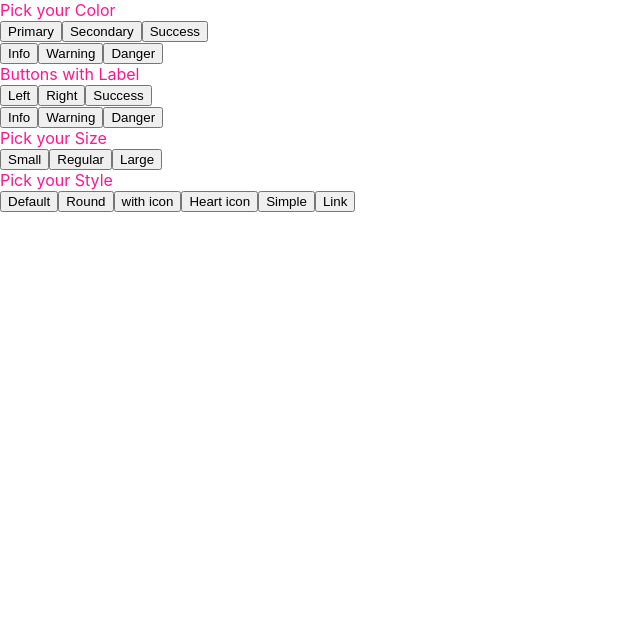
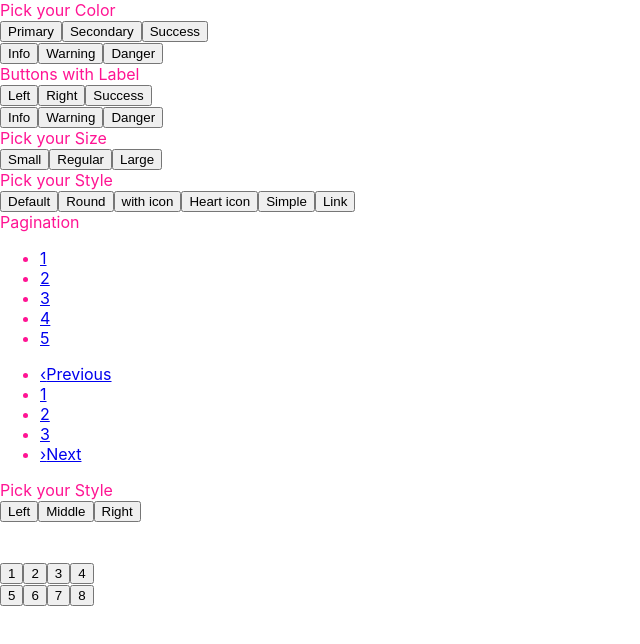
Before and after one commit to camha91/black-dashboard, a React (Create React App) app: page /buttons in a window 1280 px wide. Shown: the top 644 px of the page, without its empty margins (0-640 px from the left). Built offline with nearby package versions, Linux system fonts and the light colour scheme.

Commit message:
create buttons for pagination and buttons in group

```diff
--- a/src/App.js
+++ b/src/App.js
@@ -8,13 +8,13 @@ import Notifications from "./views/components/Notifications";
 import Panels from "./views/components/Panels";
 import SweetAlert from "./views/components/SweetAlert";
 import Typography from "./views/components/Typography";
-import buttons from "./playgrounds/buttons";
+// import buttonGroup from "./playgrounds/buttonGroup";
 
 function App() {
   return (
     <div className="app">
       <Switch>
-        <Route path="/buttons" component={buttons} />
+        <Route path="/buttons" component={Buttons} />
         <Route path="/grid-system" component={GridSystem} />
         <Route path="/panels" component={Panels} />
         <Route path="/sweet-alert" component={SweetAlert} />
--- /dev/null
+++ b/src/playgrounds/buttonGroup.jsx
@@ -0,0 +1,42 @@
+import React from "react";
+import { Button, ButtonGroup } from "reactstrap";
+
+const Example = (props) => {
+  return (
+    // <ButtonGroup>
+    //   <Button>Left</Button>
+    //   <Button>Middle</Button>
+    //   <Button>Right</Button>
+    // </ButtonGroup>
+    <ButtonGroup data-toggle="buttons">
+      <Button className="btn-round" color="primary" type="button">
+        1
+      </Button>
+      <Button className="btn-round" color="primary" type="button">
+        2
+      </Button>
+      <Button className="btn-round" color="primary" type="button">
+        3
+      </Button>
+      <Button className="btn-round" color="primary" type="button">
+        4
+      </Button>
+    </ButtonGroup>
+    // <ButtonGroup>
+    //     <Button className="btn-round" color="primary" type="button">
+    //     5
+    //     </Button>
+    //     <Button className="btn-round" color="primary" type="button">
+    //     6
+    //     </Button>
+    //     <Button className="btn-round" color="primary" type="button">
+    //     7
+    //     </Button>
+    //     <Button className="btn-round" color="primary" type="button">
+    //     8
+    //     </Button>
+    // </ButtonGroup>
+  );
+};
+
+export default Example;
--- a/src/views/components/Buttons.jsx
+++ b/src/views/components/Buttons.jsx
@@ -1,11 +1,15 @@
 import React from "react";
 import {
   Button,
+  ButtonGroup,
   Card,
   CardBody,
   CardHeader,
   CardTitle,
   Col,
+  Pagination,
+  PaginationItem,
+  PaginationLink,
   Row,
 } from "reactstrap";
 
@@ -94,6 +98,148 @@ const Buttons = (props) => {
             </CardBody>
           </Col>
         </Row>
+
+        <Row>
+          <Col sm="6">
+            <CardHeader>
+              <CardTitle>Pagination</CardTitle>
+            </CardHeader>
+            <CardBody>
+              <nav aria-label="Page navigation example">
+                <Pagination
+                  className="pagination pagination-warning"
+                  listClassName="pagination-warning"
+                >
+                  <PaginationItem className="active">
+                    <PaginationLink
+                      href="#"
+                      onClick={(e) => e.preventDefault()}
+                    >
+                      1
+                    </PaginationLink>
+                  </PaginationItem>
+                  <PaginationItem>
+                    <PaginationLink
+                      href="#"
+                      onClick={(e) => e.preventDefault()}
+                    >
+                      2
+                    </PaginationLink>
+                  </PaginationItem>
+                  <PaginationItem>
+                    <PaginationLink
+                      href="#"
+                      onClick={(e) => e.preventDefault()}
+                    >
+                      3
+                    </PaginationLink>
+                  </PaginationItem>
+                  <PaginationItem>
+                    <PaginationLink
+                      href="#"
+                      onClick={(e) => e.preventDefault()}
+                    >
+                      4
+                    </PaginationLink>
+                  </PaginationItem>
+                  <PaginationItem>
+                    <PaginationLink
+                      href="#"
+                      onClick={(e) => e.preventDefault()}
+                    >
+                      5
+                    </PaginationLink>
+                  </PaginationItem>
+                </Pagination>
+                <Pagination>
+                  <PaginationItem>
+                    <PaginationLink
+                      previous
+                      aria-label="Previous"
+                      href="#"
+                      onClick={(e) => e.preventDefault()}
+                    />
+                  </PaginationItem>
+                  <PaginationItem>
+                    <PaginationLink
+                      href="#"
+                      onClick={(e) => e.preventDefault()}
+                    >
+                      1
+                    </PaginationLink>
+                  </PaginationItem>
+                  <PaginationItem className="active">
+                    <PaginationLink
+                      href="#"
+                      onClick={(e) => e.preventDefault()}
+                    >
+                      2
+                    </PaginationLink>
+                  </PaginationItem>
+                  <PaginationItem>
+                    <PaginationLink
+                      href="#"
+                      onClick={(e) => e.preventDefault()}
+                    >
+                      3
+                    </PaginationLink>
+                  </PaginationItem>
+                  <PaginationItem>
+                    <PaginationLink
+                      next
+                      aria-label="Next"
+                      href="#"
+                      onClick={(e) => e.preventDefault()}
+                    />
+                  </PaginationItem>
+                </Pagination>
+              </nav>
+            </CardBody>
+          </Col>
+
+          <Col sm="6">
+            <CardHeader>
+              <CardTitle>Pick your Style</CardTitle>
+            </CardHeader>
+            <CardBody>
+              <ButtonGroup>
+                <Button>Left</Button>
+                <Button>Middle</Button>
+                <Button>Right</Button>
+              </ButtonGroup>
+              <br />
+              <br />
+              <ButtonGroup data-toggle="buttons">
+                <Button className="btn-round" color="primary" type="button">
+                  1
+                </Button>
+                <Button className="btn-round" color="primary" type="button">
+                  2
+                </Button>
+                <Button className="btn-round" color="primary" type="button">
+                  3
+                </Button>
+                <Button className="btn-round" color="primary" type="button">
+                  4
+                </Button>
+              </ButtonGroup>
+              <ButtonGroup>
+                <Button className="btn-round" color="primary" type="button">
+                  5
+                </Button>
+                <Button className="btn-round" color="primary" type="button">
+                  6
+                </Button>
+                <Button className="btn-round" color="primary" type="button">
+                  7
+                </Button>
+                <Button className="btn-round" color="primary" type="button">
+                  8
+                </Button>
+              </ButtonGroup>
+            </CardBody>
+          </Col>
+        </Row>
       </Card>
     </div>
   );
```
Also changed, not shown: src/playgrounds/pagination.jsx (added, +75 -0 lines).
